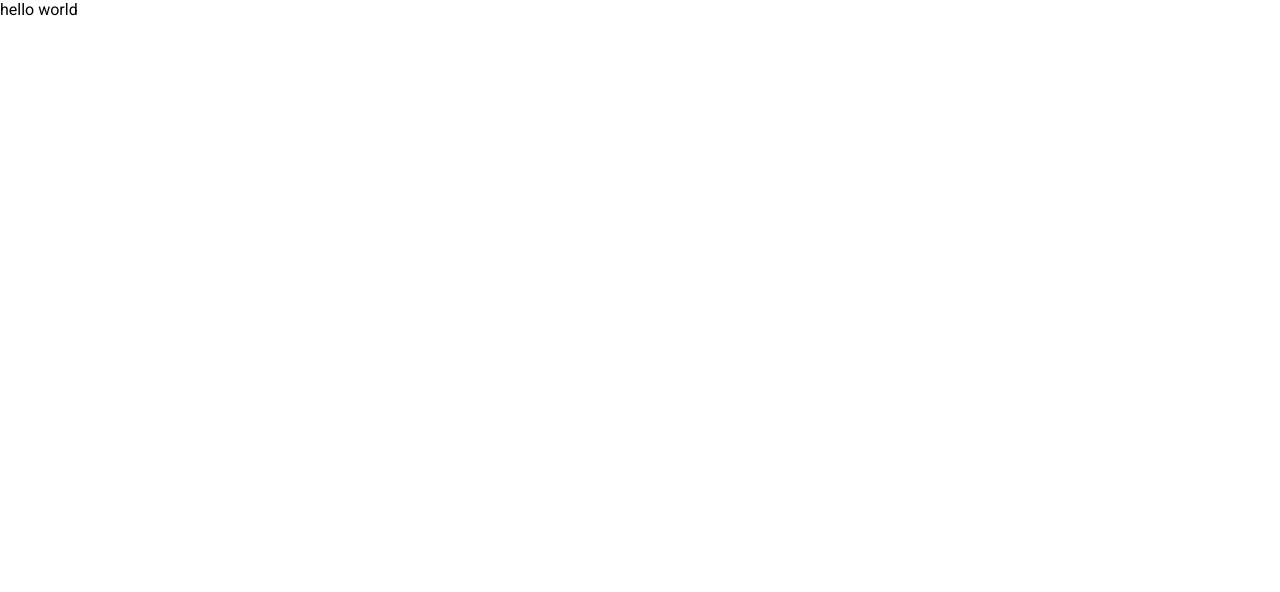
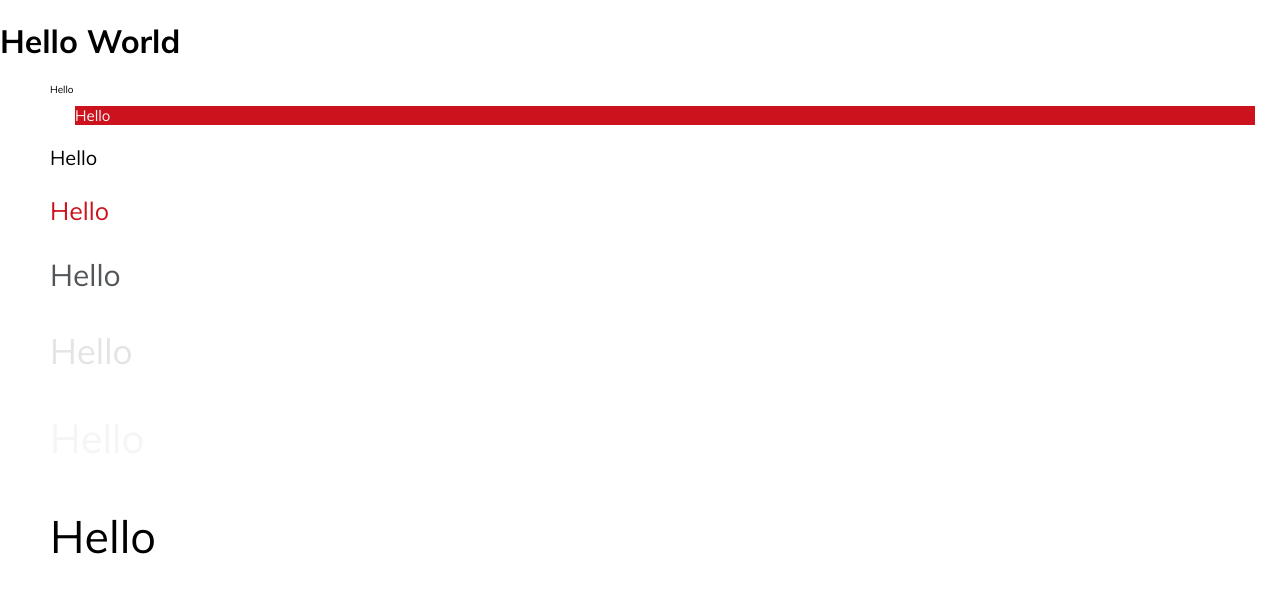
Before and after one commit to NeedForPerfect/GIS.UA_test_app, an Angular app: page / in a window 1280 px wide. Shown: the top 592 px of the page. Built offline with nearby package versions, Linux system fonts and the light colour scheme.

Commit message:
set basic styles

```diff
--- a/src/app/app.component.html
+++ b/src/app/app.component.html
@@ -1 +1,16 @@
-hello world
+
+
+
+<h1>Hello World</h1>
+
+
+<div class="m-left-50">
+    <p class="text-10">Hello</p>
+    <p class="text-15 m-h-25 bg-red color-gray-3">Hello</p>
+    <p class="text-20">Hello</p>
+    <p class="text-25 color-red">Hello</p>
+    <p class="text-30 color-gray-1">Hello</p>
+    <p class="text-35 color-gray-2">Hello</p>
+    <p class="text-40 color-gray-3">Hello</p>
+    <p class="text-45">Hello</p>
+</div>
--- /dev/null
+++ b/src/assets/variables.scss
@@ -0,0 +1,9 @@
+$color-map: (
+    gray-1: #525659,
+    gray-2 : #e4e4e4,
+    gray-3 : #f5f5f5,
+    red: #cc121d
+);
+
+$sizes: 10, 15, 25, 30, 40, 50;
+$sides: 'left', 'right', 'top', 'bottom', 'v', 'h';
--- a/src/styles.scss
+++ b/src/styles.scss
@@ -1,4 +1,93 @@
-/* You can add global styles to this file, and also import other style files */
+@import 'assets/variables.scss';
 
 html, body { height: 100%; }
 body { margin: 0; font-family: Roboto, "Helvetica Neue", sans-serif; }
+
+@font-face {
+  font-family: 'SuppliersFont';
+  src: url('assets/Muli-VariableFont_wght.ttf')  format('truetype');
+}
+
+h1, h2, h3,  h4, h5, p, span {
+    font-family: 'SuppliersFont', serif;
+}
+
+@for $j from 2 to 10 {
+    .text-#{$j*5} { font-size: 5px * $j; } // make classes from text-5px to text-50px;
+}
+
+@for $j from 1 to 10 {
+    .p-#{$j*10} { padding: 5px * $j; } // make classes from text-5px to text-50px;
+}
+
+@each $name, $value in $color-map {
+    .color-#{$name} {
+        color: $value;
+    }
+    .bg-#{$name} {
+        background-color: $value;
+    }
+}
+
+@each $size in $sizes {        //generate classes .p-left-10 { padding-left: 10px; } or .m-h-10 { margin: 0 10px; } from 10 to 40 see variables
+    @each $side in $sides {
+      .p-#{$side}-#{$size} {
+         @if $side == 'h' {
+          padding: 0 #{$size}px;
+         } @else if $side == 'v' {
+           padding: #{$size}px 0;
+         }
+         @else {
+          padding-#{$side}: #{$size}px;
+         }
+    }
+      .m-#{$side}-#{$size} {
+         @if $side == 'h' {
+          margin: 0 #{$size}px;
+         } @else if $side == 'v' {
+           margin: #{$size}px 0;
+         }
+         @else {
+          margin-#{$side}: #{$size}px;
+         }
+    }
+  }
+}
+
+.flex-center-both {
+    display: flex;
+    justify-content: center;
+    align-items: center;
+}
+
+.flex-center-horizontal {
+    display: flex;
+    justify-content: center;
+}
+
+.flex-center-vertical {
+    display: flex;
+    align-items: center;
+}
+
+.flex-left {
+    display: flex;
+    justify-content: flex-start;
+}
+
+.flex-rigth {
+    display: flex;
+    justify-content: flex-end;
+}
+
+.suppliers-box-shadow {
+   box-shadow: 0 1px 6px 0 rgba(32,33,36,0.28);
+}
+
+.c-pointer {
+    cursor: pointer;
+}
+
+.user-select-none {
+    user-select: none;
+}
```
Also changed, not shown: src/assets/Muli-VariableFont_wght.ttf (added), src/assets/material-customizations.scss (added).
